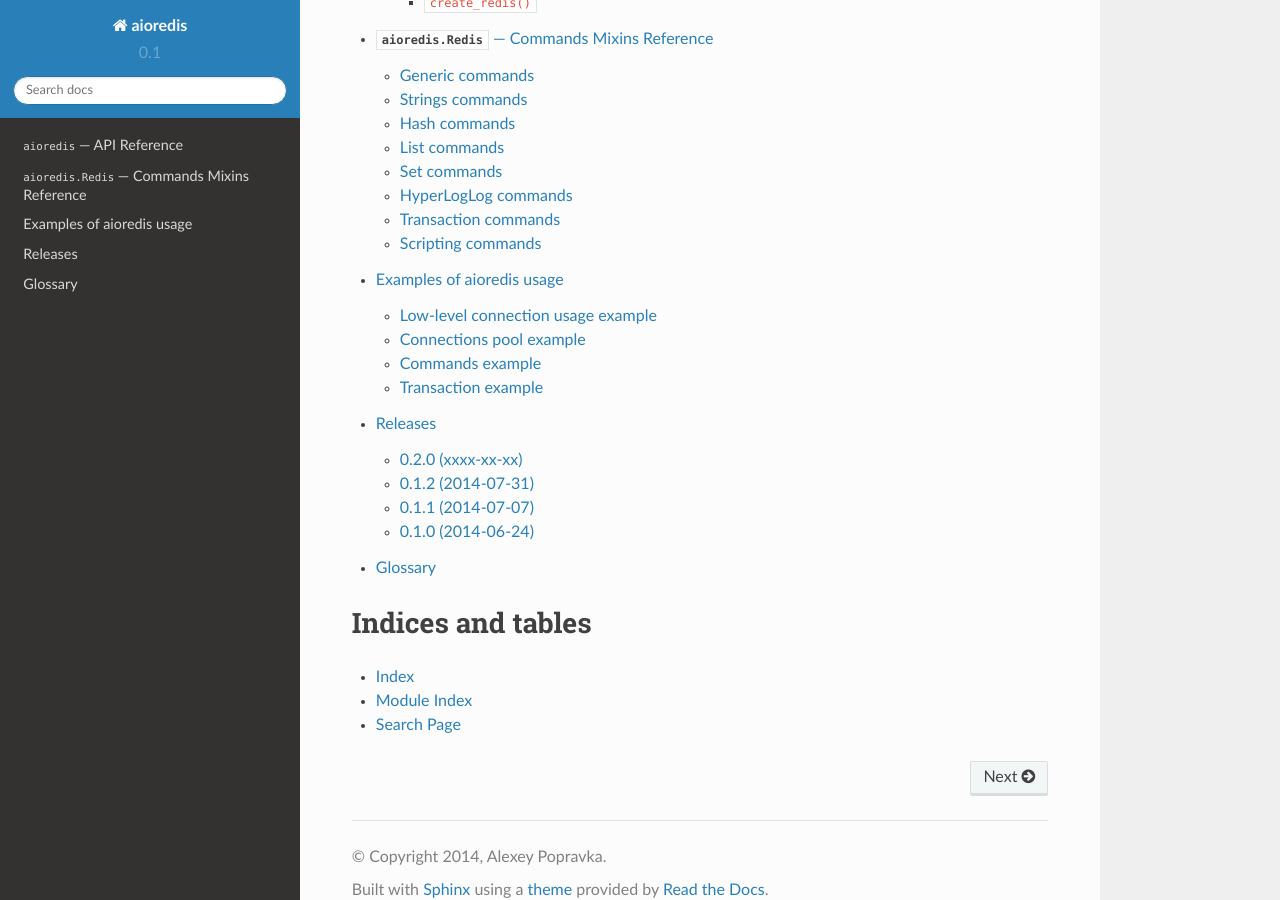
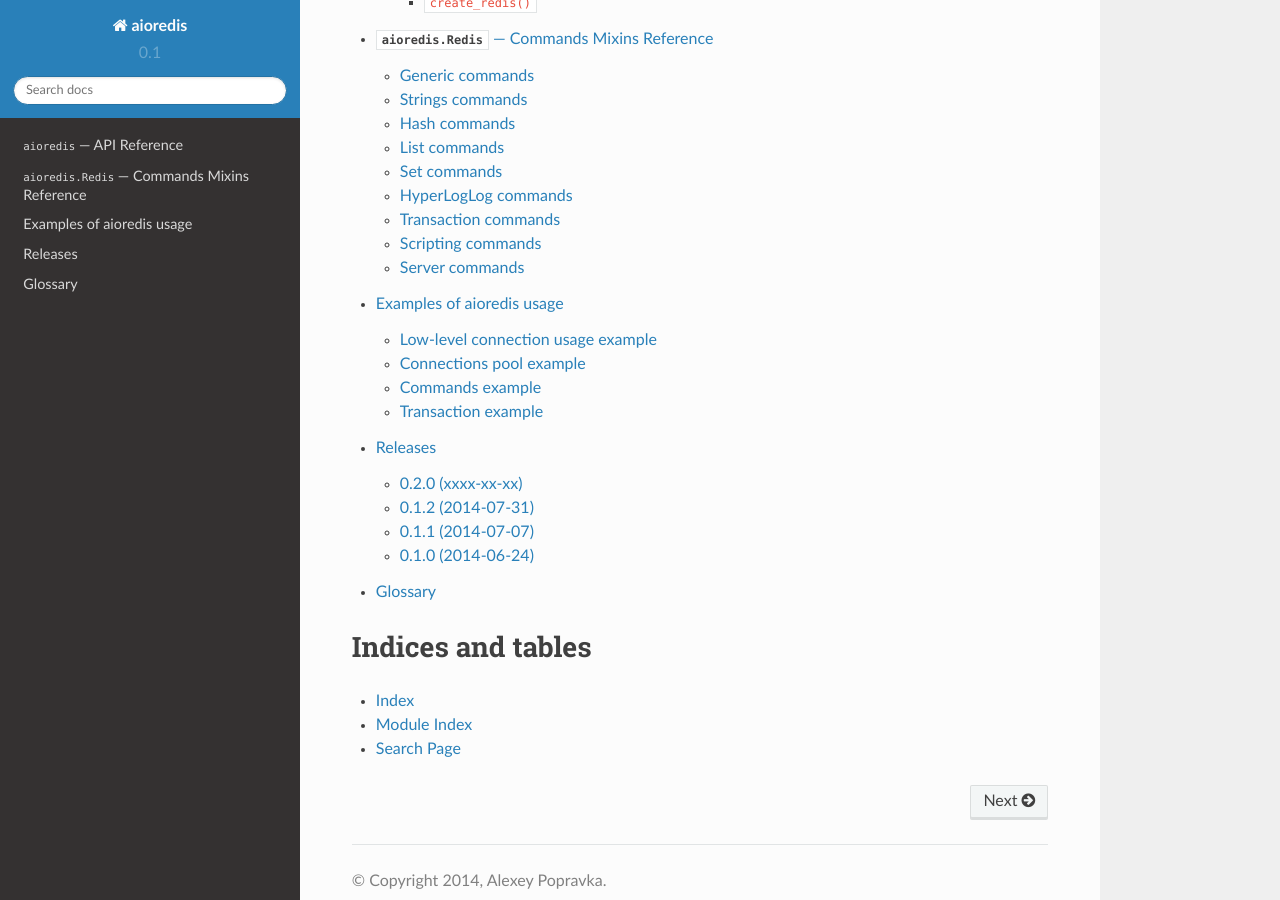
Before and after one commit to aio-libs-abandoned/aioredis-py, a Sphinx documentation site: the page built from docs/index.rst, in a window 1280 px wide and 900 px high, scrolled down 1600 px. Built offline with Sphinx 7.4.7 and the Read the Docs theme 2.0.0, drawn with Linux system fonts in a browser that asks for light colours.

Commit message:
mixins doc updated

```diff
--- a/docs/mixins.rst
+++ b/docs/mixins.rst
@@ -59,3 +59,9 @@
 
 .. autoclass:: ScriptingCommandsMixin
    :members:
+
+Server commands
+---------------
+
+.. autoclass:: ServerCommandsMixin
+   :members:
```
